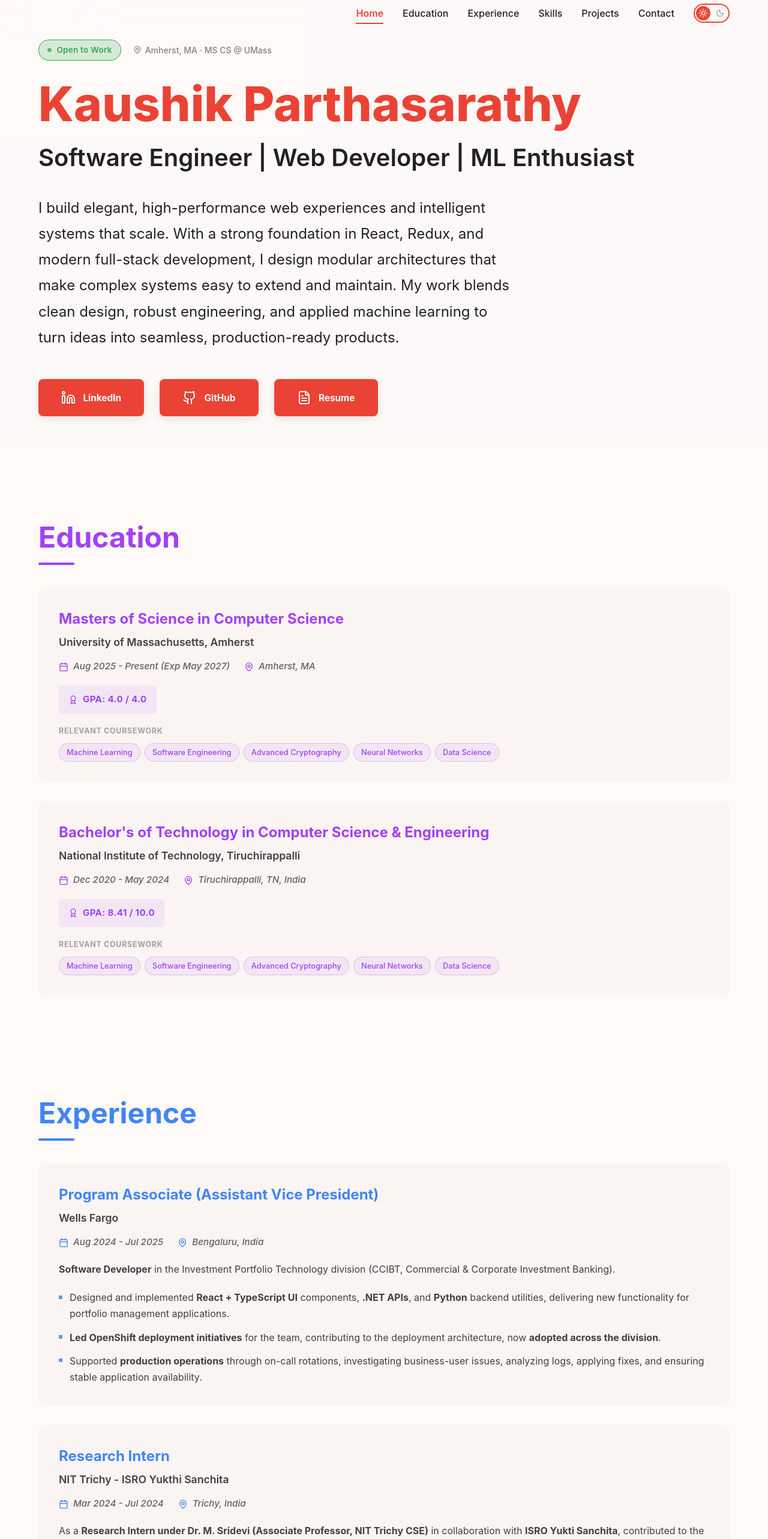
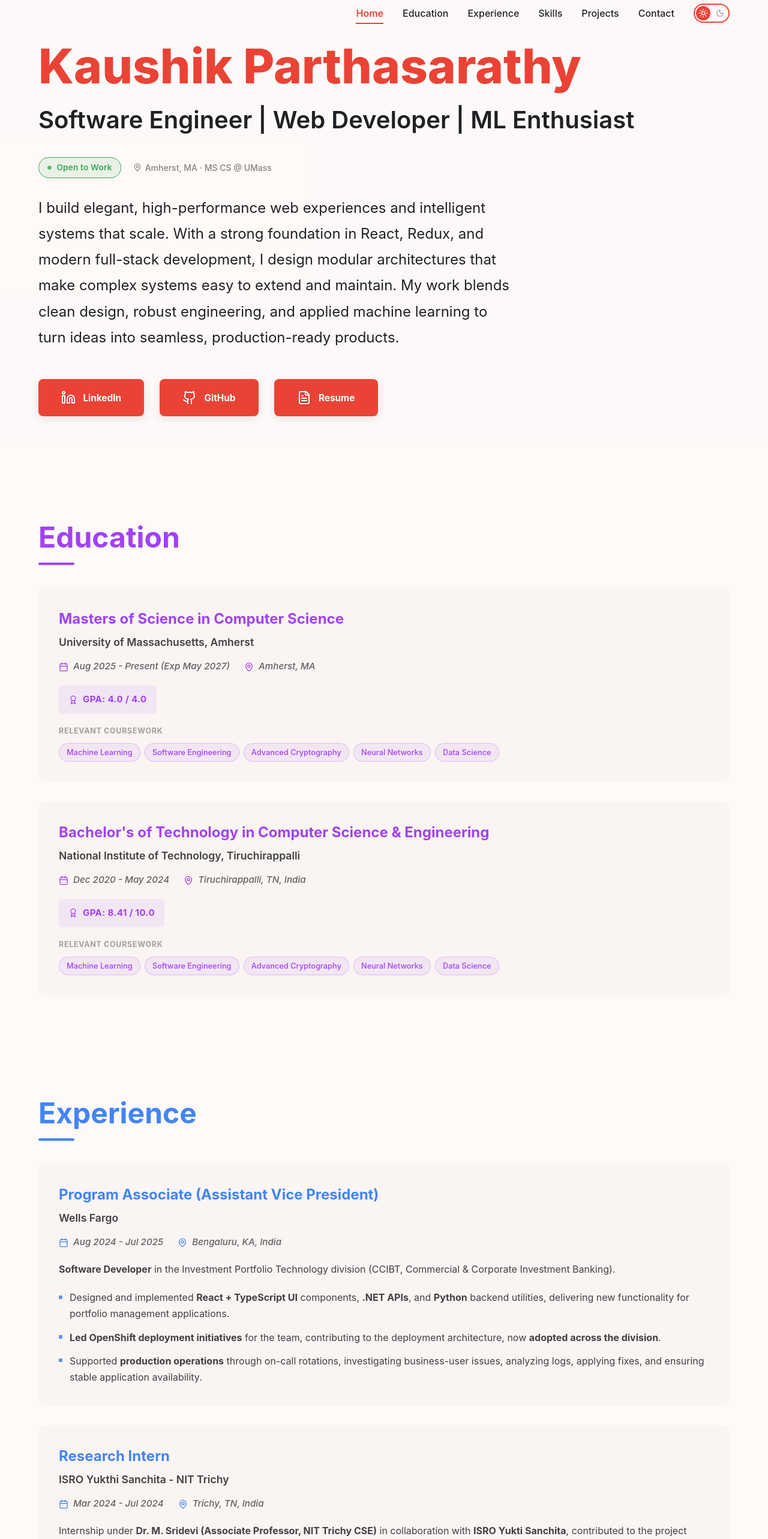
Before and after one commit to vpk-11/vpk-11.github.io, a React (Vite) app: page / in a window 1280 px wide. Shown: the part 20-2586 px from the top of the page at 60% size. Built offline with nearby package versions, Linux system fonts and the light colour scheme.

Commit message:
Update Styling in hero section

```diff
--- a/src/components/Hero/Hero.scss
+++ b/src/components/Hero/Hero.scss
@@ -11,10 +11,11 @@
   --section-accent-light: #{$red-light};
   --section-accent-dark: #{$red-dark};
 
-  @include respond-to(tablet) { padding-top: 90px; }
+  @include respond-to(tablet) { padding-top: 120px; }
 
   @include respond-to(mobile) {
-    padding-top: 70px;
+    padding-top: 90px;
+    margin-top: 1em;
     align-items: flex-start;
     padding-bottom: 2rem;
   }
@@ -23,6 +24,8 @@
 .hero-content {
   max-width: 100%;
   width: 100%;
+  display: flex;
+  flex-direction: column;
 
   @media (min-width: 1600px) { max-width: 90%; }
 
@@ -40,10 +43,12 @@
   margin-bottom: 1.75rem;
   flex-wrap: wrap;
   animation: fadeInUp 0.8s ease;
+  order: 3; // below subtitle on ALL layouts
 
   @include respond-to(mobile) {
+    margin-top: 0.5rem;
+    margin-bottom: 1.5rem;
     gap: 0.75rem;
-    margin-bottom: 1.25rem;
   }
 }
 
@@ -58,7 +63,7 @@
   letter-spacing: 0.2px;
 
   .theme-light & {
-    background: rgba($green-light, 0.2);
+    background: rgba($green-light, 0.1);
     color: $green-light;
     border: 1px solid rgba($green-light, 1);
   }
@@ -109,6 +114,7 @@
   margin-bottom: 1rem;
   line-height: 1.1;
   animation: fadeInUp 0.8s ease 0.1s both;
+  order: 1;
 
   .theme-light & { color: $red-light; }
   .theme-dark &  { color: $red-dark; }
@@ -125,10 +131,11 @@
   margin-bottom: 2rem;
   opacity: 0.95;
   animation: fadeInUp 0.8s ease 0.2s both;
+  order: 2;
 
   @include respond-to(mobile) {
     font-size: clamp(1.2rem, 5vw, 1.8rem);
-    margin-bottom: 1.5rem;
+    margin-bottom: 0.5rem;
   }
 }
 
@@ -139,6 +146,7 @@
   max-width: 800px;
   opacity: 0.9;
   animation: fadeInUp 0.8s ease 0.3s both;
+  order: 4;
 
   @include respond-to(mobile) {
     font-size: clamp(1rem, 4vw, 1.2rem);
@@ -156,6 +164,7 @@
   gap: clamp(1rem, 2vw, 2rem);
   flex-wrap: wrap;
   animation: fadeInUp 0.8s ease 0.4s both;
+  order: 5;
 
   @include respond-to(mobile) { gap: 0.75rem; }
 }
--- a/src/data/experiences.json
+++ b/src/data/experiences.json
@@ -3,7 +3,7 @@
     "id": 1,
     "role": "Program Associate (Assistant Vice President)",
     "company": "Wells Fargo",
-    "location": "Bengaluru, India",
+    "location": "Bengaluru, KA, India",
     "duration": "Aug 2024 - Jul 2025",
     "description": "**Software Developer** in the Investment Portfolio Technology division (CCIBT, Commercial & Corporate Investment Banking).",
     "achievements": [
@@ -15,10 +15,10 @@
   {
     "id": 2,
     "role": "Research Intern",
-    "company": "NIT Trichy - ISRO Yukthi Sanchita",
-    "location": "Trichy, India",
+    "company": "ISRO Yukthi Sanchita - NIT Trichy",
+    "location": "Trichy, TN, India",
     "duration": "Mar 2024 - Jul 2024",
-    "description": "As a **Research Intern under Dr. M. Sridevi (Associate Professor, NIT Trichy CSE)** in collaboration with **ISRO Yukti Sanchita**, contributed to the project *“Development of Computer Vision System for an AI Assistant.”*",
+    "description": "Internship under **Dr. M. Sridevi (Associate Professor, NIT Trichy CSE)** in collaboration with **ISRO Yukti Sanchita**, contributed to the project *“Development of Computer Vision System for an AI Assistant.”*",
     "achievements": [
       "Developed **a modular computer vision pipeline** integrating four image processing models in Python (**PyTorch & TensorFlow**), enabling seamless model swapping across frameworks.",
       "**Optimized real-time system performance**, reducing image-processing latency by over **90%** using threading, **parallel processing**, and internal **REST API** calls.",
@@ -29,7 +29,7 @@
     "id": 3,
     "role": "Intern Analyst",
     "company": "Wells Fargo",
-    "location": "Bengaluru, India",
+    "location": "Bengaluru, KA, India",
     "duration": "May 2023 - Jul 2023",
     "description": "**Software Development Intern** in the Capital Markets Technology division (CCIBT, Commercial & Corporate Investment Banking).",
     "achievements": [
```
